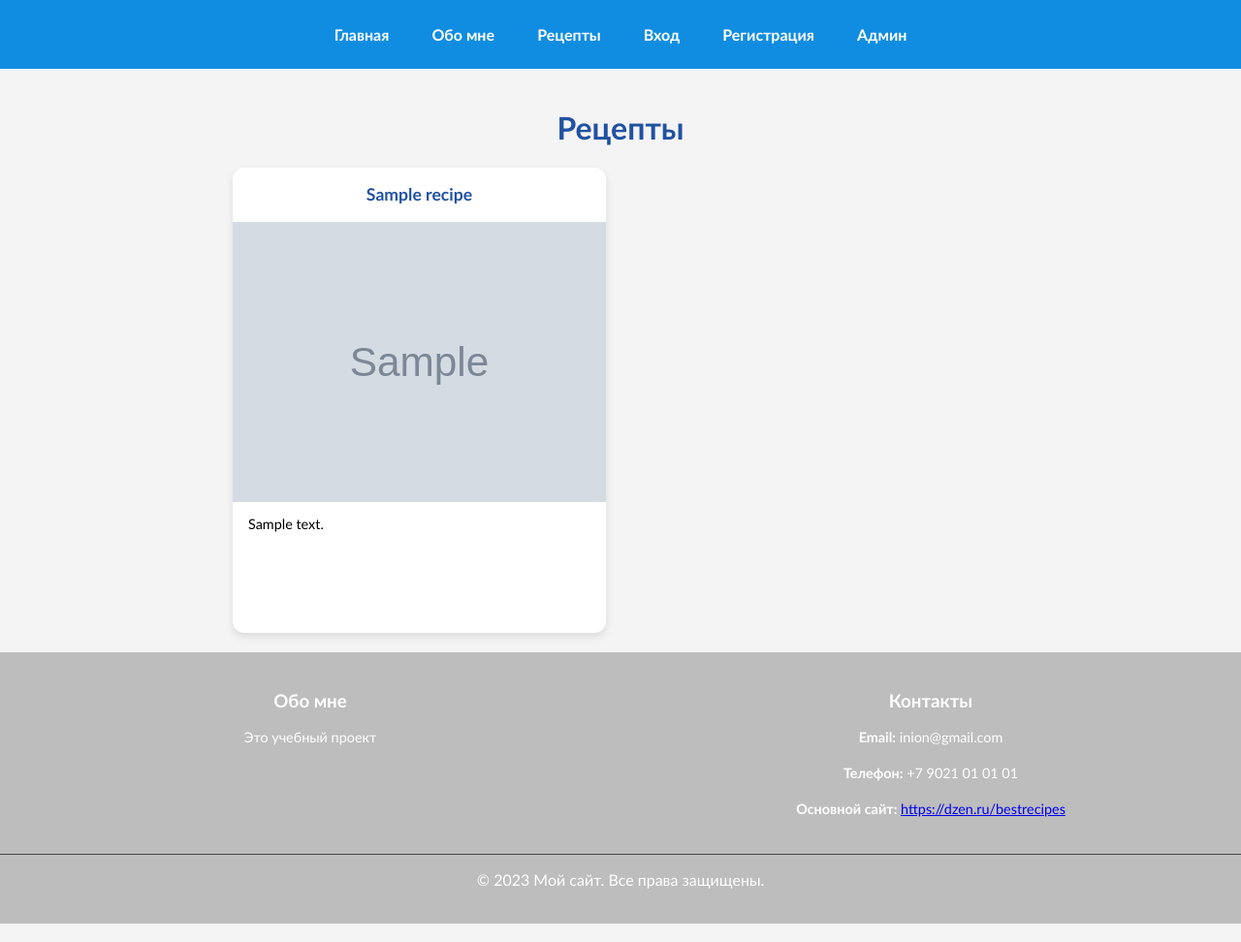
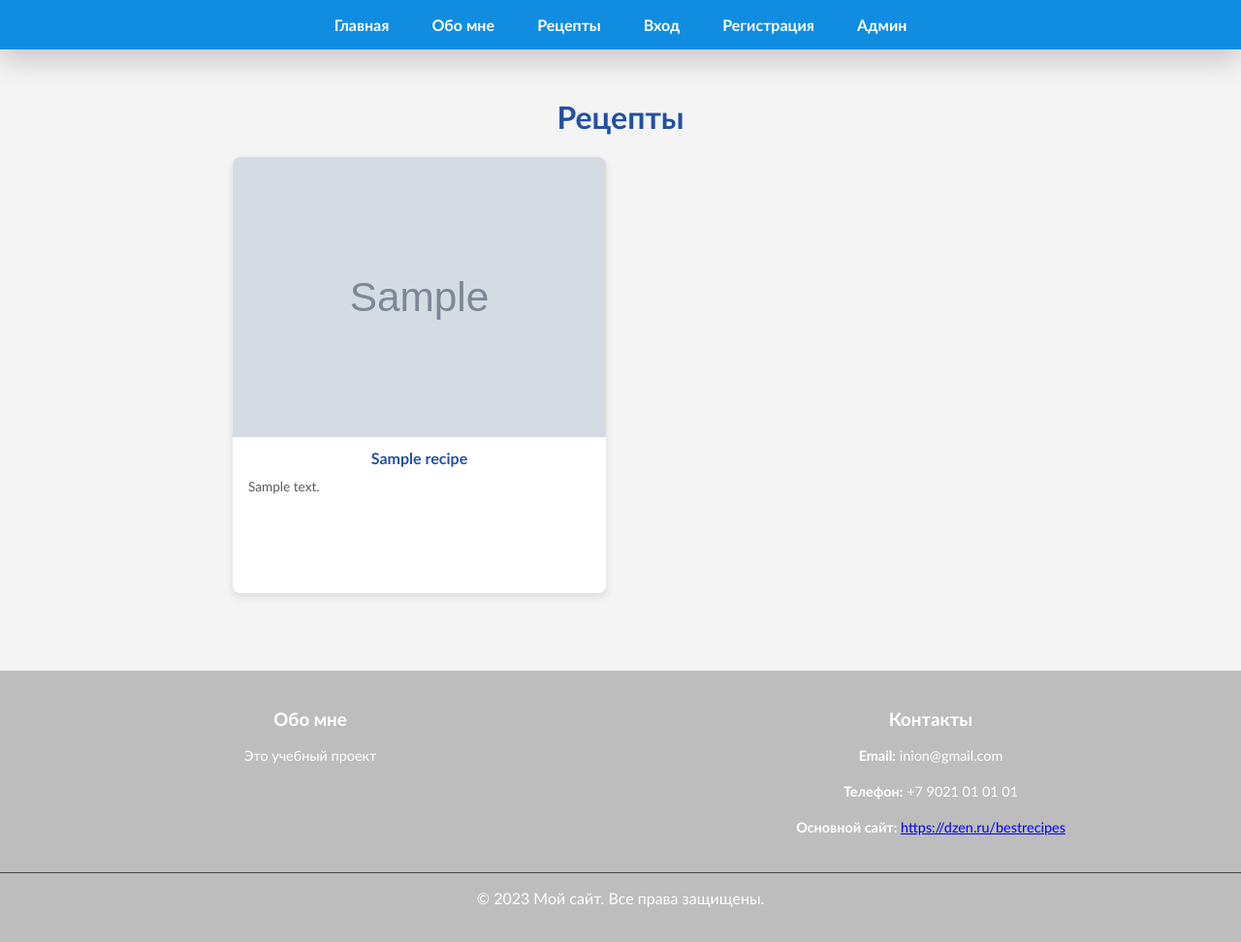
Before and after one commit to inion13/inionblog, a Django app: page /recipe_list/ in a window 1280 px wide. Shown: the whole page at 97% size. Run offline with Django 5.2, Linux system fonts and the light colour scheme; tables that the repository leaves empty hold one stand-in row (values such as "Sample post"); grey boxes marked "Sample" are stand-in pictures.

Commit message:
add styles and borders 3

```diff
--- a/InionBlog/example/forms.py
+++ b/InionBlog/example/forms.py
@@ -1,6 +1,7 @@
+from django import forms
 from crispy_forms.helper import FormHelper
 from crispy_forms.layout import Layout, Field, Submit
-from django import forms
+
 from .models import Recipe, Comment
 
 
--- a/InionBlog/example/urls.py
+++ b/InionBlog/example/urls.py
@@ -1,8 +1,8 @@
 from django.urls import path
-from . import views
 from django.conf import settings
 from django.conf.urls.static import static
 
+from . import views
 from .utils import CustomLoginView
 
 urlpatterns = [
@@ -16,7 +16,7 @@ urlpatterns = [
     path('recipes/create/', views.create_recipe, name='create_recipe'),
     path('recipes/edit/<int:recipe_id>/', views.edit_recipe, name='edit_recipe'),
     path('recipes/delete/<int:recipe_id>/', views.delete_recipe, name='delete_recipe'),
-    path('delete_comment/<int:comment_id>/', views.delete_comment, name='delete_comment')
+    path('delete_comment/<int:comment_id>/', views.delete_comment, name='delete_comment'),
 ]
 
 if settings.DEBUG:
--- a/InionBlog/example/views.py
+++ b/InionBlog/example/views.py
@@ -1,8 +1,9 @@
 from django.contrib.auth import authenticate, login, logout
 from django.contrib.auth.decorators import user_passes_test
 from django.contrib.auth.forms import AuthenticationForm, UserCreationForm
-from django.contrib.auth.views import LoginView
 from django.shortcuts import render, redirect, get_object_or_404
+from django.urls import reverse
+
 from .models import Recipe, Comment
 from .forms import RecipeForm, RecipeDeleteForm, CommentForm
 from .utils import is_superuser
@@ -58,7 +59,6 @@ def recipe_detail(request, recipe_id):
     recipe.ingredients = recipe.ingredients.split('\n')
     recipe.steps = recipe.steps.split('\n')
     comments = Comment.objects.filter(recipe=recipe).order_by('-created_at')
-
     if request.method == 'POST':
         form = CommentForm(request.POST)
         if form.is_valid():
@@ -66,11 +66,13 @@ def recipe_detail(request, recipe_id):
             comment.user = request.user
             comment.recipe = recipe
             comment.save()
-            return redirect('recipe_detail', recipe_id=recipe_id)
+            redirect_url = reverse('recipe_detail', kwargs={'recipe_id': recipe_id})
+            redirect_url += '#comments-section'
+            return redirect(redirect_url)
     else:
         form = CommentForm()
-
-    return render(request, 'recipe_detail.html', {'recipe': recipe, 'comments': comments, 'form': form})
+    return render(request, 'recipe_detail.html',
+                  {'recipe': recipe, 'comments': comments, 'form': form})
 
 
 @user_passes_test(is_superuser, login_url='/registration/')
@@ -82,7 +84,6 @@ def create_recipe(request):
             return redirect('recipe_detail', recipe_id=instance.pk)
     else:
         form = RecipeForm()
-
     return render(request, 'create_recipe.html', {'form': form})
 
 
@@ -115,5 +116,9 @@ def delete_recipe(request, recipe_id):
 def delete_comment(request, comment_id):
     comment = get_object_or_404(Comment, pk=comment_id)
     if request.user == comment.user or request.user.is_superuser:
+        comment_recipe_id = comment.recipe.pk
         comment.delete()
+        redirect_url = reverse('recipe_detail', kwargs={'recipe_id': comment_recipe_id})
+        redirect_url += '#comments-section'
+        return redirect(redirect_url)
     return redirect('recipe_detail', recipe_id=comment.recipe.pk)
--- a/InionBlog/static/mystyle.css
+++ b/InionBlog/static/mystyle.css
@@ -6,8 +6,12 @@ body {
 header {
     background-color: #108de0;
     color: white;
-    padding: 10px 0;
+    position: fixed;
+    top: 0;
+    width: 100%;
+    z-index: 1000;
     text-align: center;
+    box-shadow: 0 10px 30px rgba(0, 0, 0, 0.2);
 }
 
 nav ul {
@@ -118,7 +122,7 @@ footer {
 .container {
     max-width: 800px;
     margin: 0 auto;
-    border-radius: 12px;
+    border-radius: 8px;
     box-shadow: 0 4px 8px rgba(0, 0, 0, 0.1);
     background-color: #fff;
 }
@@ -145,7 +149,7 @@ footer {
 .recipe-container {
     max-width: 800px;
     margin: 0 auto;
-    border-radius: 12px;
+    border-radius: 8px;
     box-shadow: 0 4px 8px rgba(0, 0, 0, 0.1);
     background-color: #fff;
 }
@@ -176,6 +180,7 @@ footer {
 
 .ingredient-list {
     max-width: 650px;
+    padding: 0 60px 0 80px;
     margin: 0 auto;
     list-style: disc;
 }
@@ -192,7 +197,7 @@ footer {
 }
 
 .comment-text {
-    padding: 0 60px 0 40px;
+    padding: 0 40px 0 40px;
     font-size: 0.9em;
 }
 
@@ -222,7 +227,7 @@ footer {
 .login-prompt {
     font-size: 14px;
     color: #999;
-    padding: 30px 0 30px 20px;
+    padding: 30px 20px 30px 20px;
 }
 
 .edit-recipe-link {
@@ -264,16 +269,17 @@ footer {
     display: flex;
     flex-direction: column;
     width: 100%;
-    height: 480px;
+    height: 450px;
     overflow: hidden;
-    border-radius: 12px;
+    border-radius: 8px;
     box-shadow: 0 4px 8px rgba(0, 0, 0, 0.1);
     background-color: #fff;
 }
 
 .recipe-list__title {
-    padding:0 16px 0 16px;
-    font-size: 1.1em;
+    padding: 12px 16px 0 16px;
+    margin: 0;
+    font-size: 1em;
 }
 
 .recipe-list__link {
@@ -293,10 +299,11 @@ footer {
     overflow: hidden;
     position: relative;
     max-height: 250px;
-    color: #000000;
-    padding:0 16px 0 16px;
-    font-size: 0.9em;
+    color: #5b5b5b;
+    padding: 12px 16px 0 16px;
+    font-size: 0.85em;
     font-weight: normal;
+    margin-top: 0;
 }
 
 .recipe-list__link:hover {
--- a/InionBlog/templates/base.html
+++ b/InionBlog/templates/base.html
@@ -26,7 +26,7 @@
             </ul>
         </nav>
     </header>
-    <div class="content" style="padding: 20px;">
+    <div class="content" style="padding: 80px;">
         {% block content %}
         {% endblock %}
     </div>
--- a/InionBlog/templates/recipe_detail.html
+++ b/InionBlog/templates/recipe_detail.html
@@ -30,6 +30,7 @@
             {% endfor %}
         </ul>
 
+        <div id="comments-section">
             <h2 class="section-title">Комментарии:</h2>
             {% for comment in comments %}
                 <p><strong class="comment-author">{{ comment.user.username }}</strong></p>
@@ -47,8 +48,10 @@
                     <button class="submit-comment-button" type="submit">Оставить комментарий</button>
                 </form>
             {% else %}
-            <p class="login-prompt">Чтобы оставить комментарий, пожалуйста <a href="{% url 'login' %}">войдите в систему</a>.</p>
+                <p class="login-prompt">Чтобы оставить комментарий, пожалуйста <a href="{% url 'login' %}">
+                    войдите в систему</a>.</p>
             {% endif %}
+        </div>
 
         {% if request.user.is_superuser %}
             <p></p>
--- a/InionBlog/templates/recipe_list.html
+++ b/InionBlog/templates/recipe_list.html
@@ -9,10 +9,10 @@
             {% for recipe in lst_recipes %}
                 <a class="recipe-list__link" href="{% url 'recipe_detail' recipe_id=recipe.id %}">
                     <li class="recipe-list__item">
-                        <p class="recipe-list__title"><strong>{{ recipe.title }}</strong></p>
                         {% if recipe.image %}
                             <img class="recipe-list__image" src="{{ recipe.image.url }}" alt="{{ recipe.title }}">
                         {% endif %}
+                        <p class="recipe-list__title"><strong>{{ recipe.title }}</strong></p>
                         {% if recipe.description %}
                             <p class="recipe-list__description">{{ recipe.description }}</p>
                         {% endif %}
```
Lines whose indentation alone changed are shown as unchanged.
